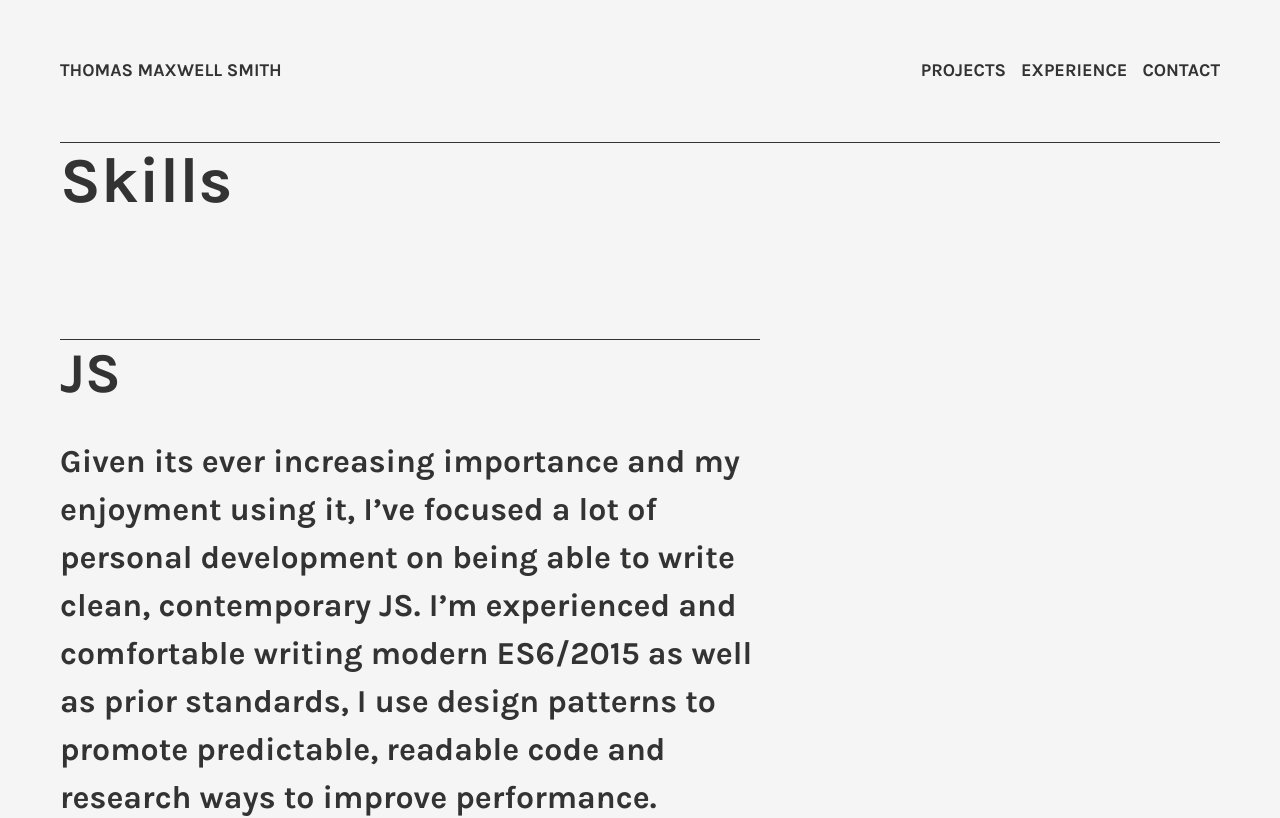
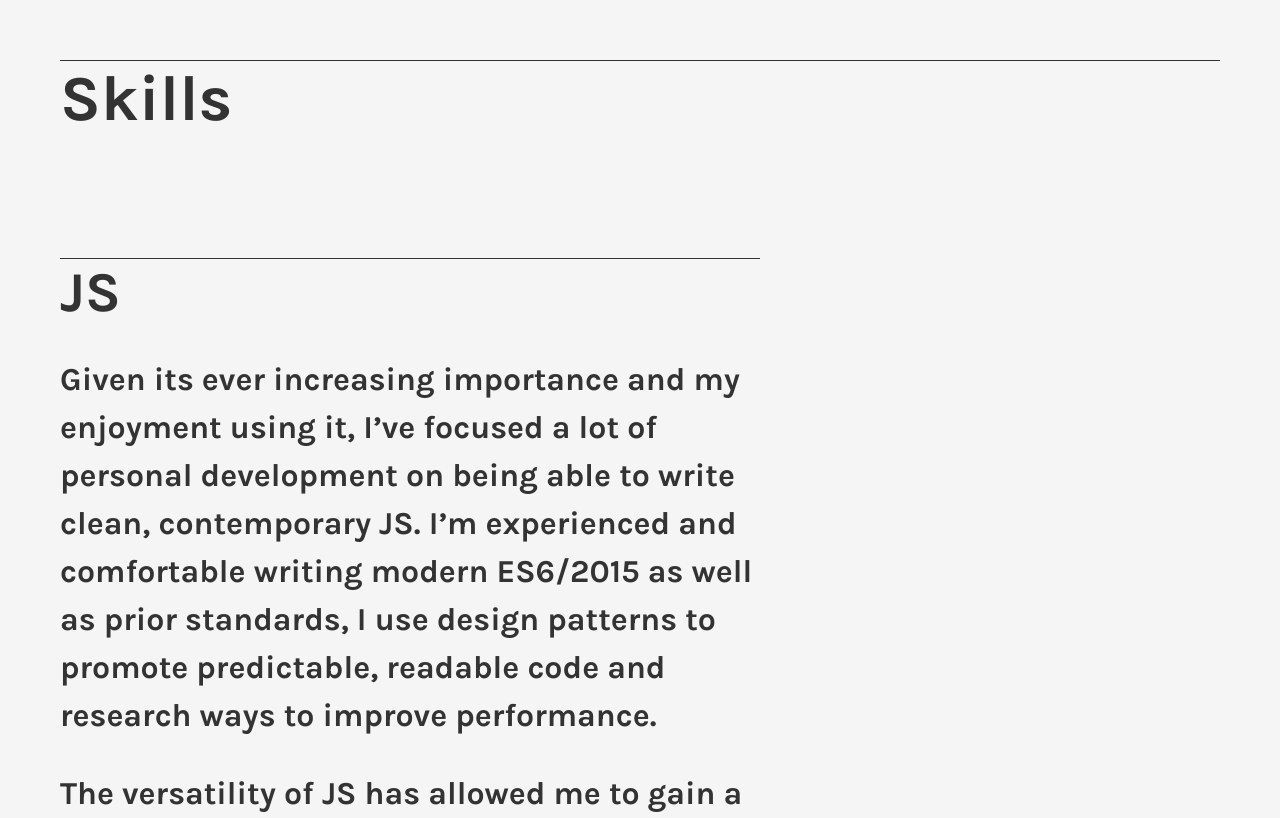
Before and after one commit to atomcorp/react-portfolio, a React app: page /skills in a window 1280 px wide. Shown: the top 818 px of the page. Built offline with nearby package versions, Linux system fonts and the light colour scheme.

Commit message:
trying to figure what to do with header, moved it to footer...

```diff
--- a/src/components/header/header.module.scss
+++ b/src/components/header/header.module.scss
@@ -2,8 +2,10 @@
 
 .header {
   padding: 15px;
+  max-width: 1500px;
+  margin: 0 auto;
   @include tablet {
-    padding: 60px 60px 0 60px;
+    padding: 60px;
     display: flex;
     justify-content: space-between;
   }
--- a/src/containers/page/page.jsx
+++ b/src/containers/page/page.jsx
@@ -12,8 +12,8 @@ export default class Page extends Component {
   render() {
     return (
       <section className="router">
+        { this.props.children }
         <Header />
-        { this.props.children }
       </section>
     );
   }
```
Also changed, not shown: 1 other file (tests, documents, lock files or other folders).
